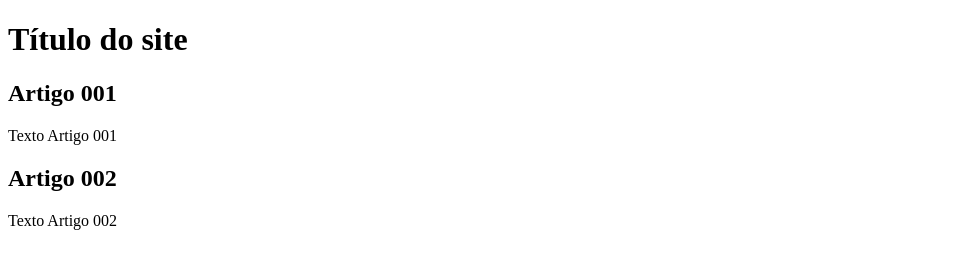
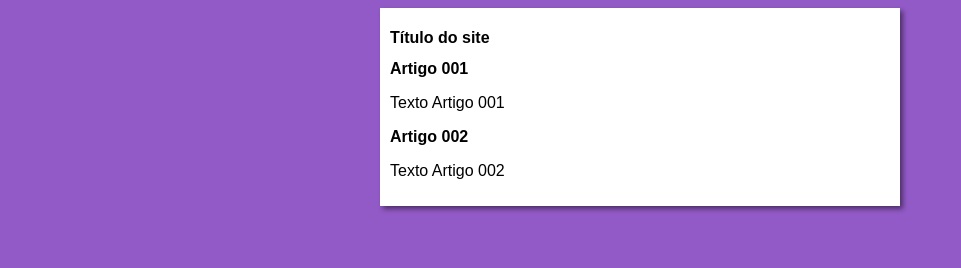
Before and after one commit to ArthurHSAngelo/Projeto_site, a plain HTML site: page index.html in a window 1280 px wide. Shown: the whole page, without its empty margins (0-961 px from the left). Drawn offline with Linux system fonts and the light colour scheme.

Commit message:
inicio do design

```diff
--- /dev/null
+++ b/estilos/style.css
@@ -0,0 +1,17 @@
+* {
+    font-family: Arial, Helvetica, sans-serif;
+    font-size: 16px;
+}
+
+body {
+    background-color: rgb(146, 90, 199);
+
+}
+
+main {
+    background-color: white;
+    width: 500px;
+    margin: auto;
+    padding: 10px;
+    box-shadow: 3px 3px 5px rgba(0, 0, 0, 0.475);
+}
--- a/index.html
+++ b/index.html
@@ -4,6 +4,7 @@
     <meta charset="UTF-8">
     <meta name="viewport" content="width=device-width, initial-scale=1.0">
     <title>Título do site</title>
+    <link rel="stylesheet" href="estilos/style.css">
 </head>
 <body>
     <main>
```
